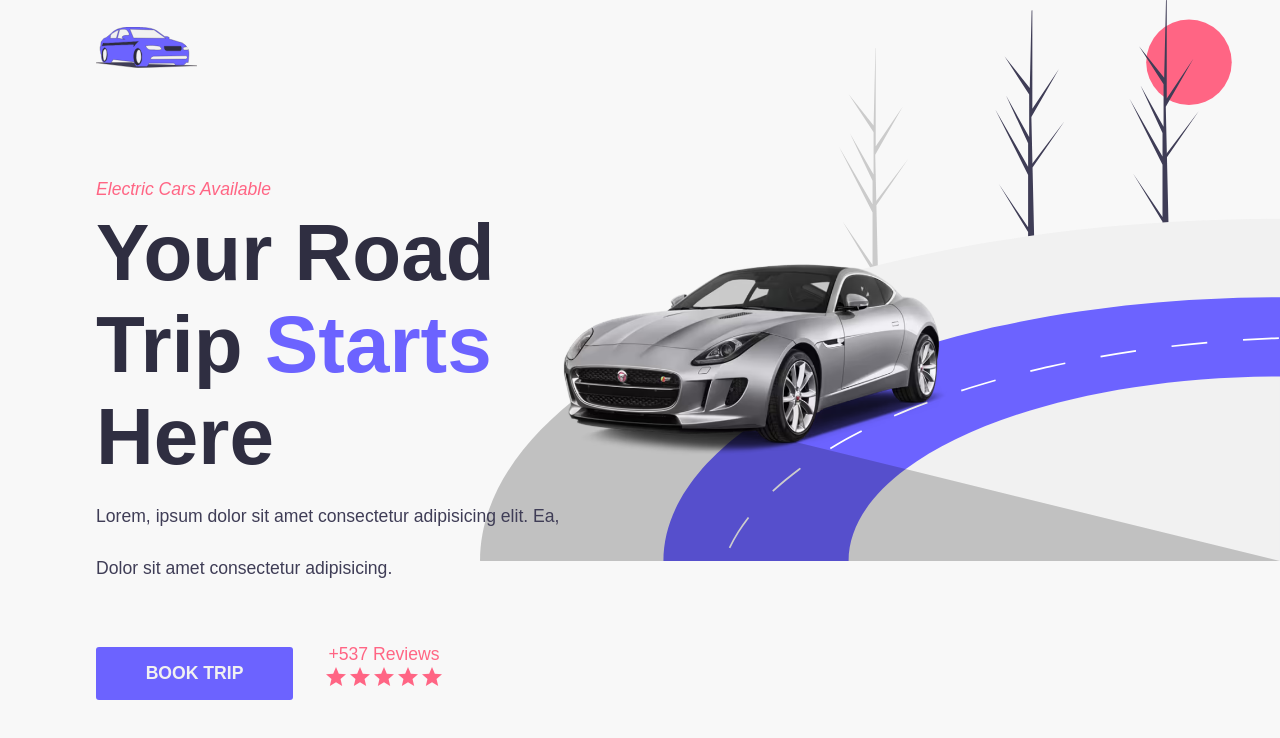
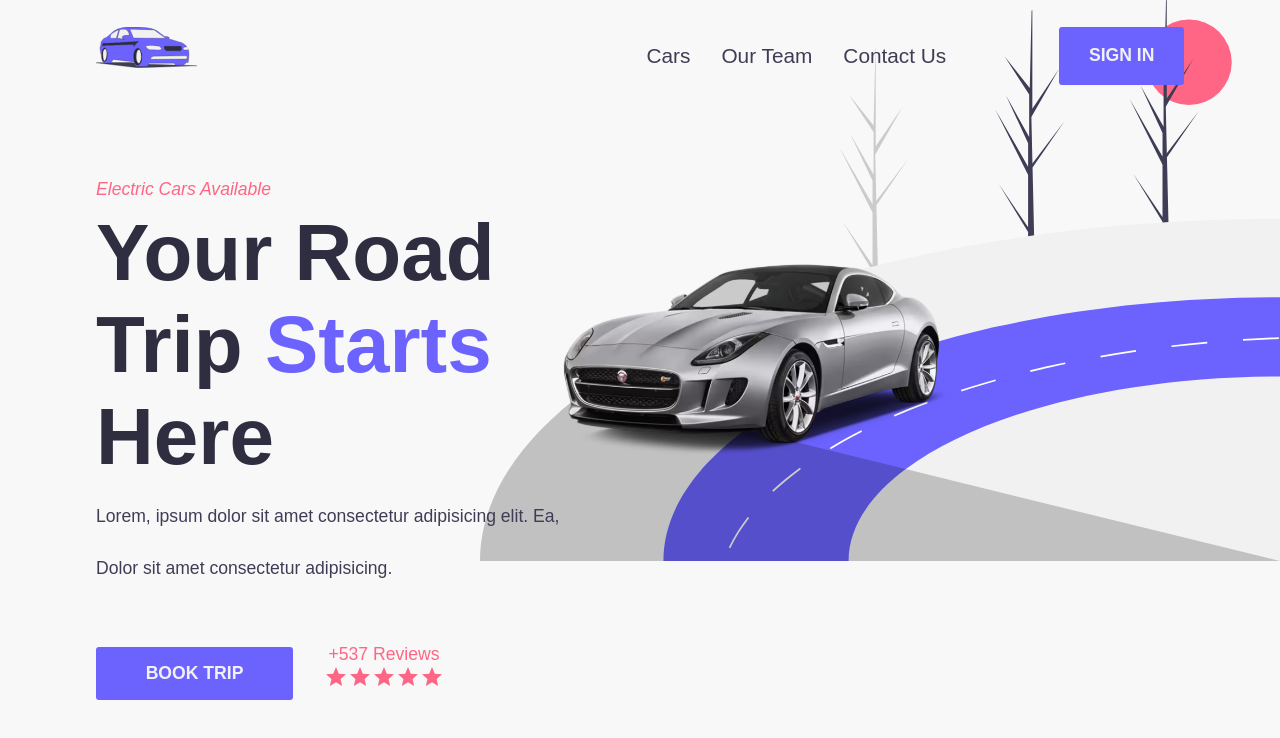
Before and after one commit to noorgm/Car-Hire, a React (Create React App) app: page / in a window 1280 px wide. Shown: the top 738 px of the page. Built offline with nearby package versions, Linux system fonts and the light colour scheme; the HTML template or start-up script is replaced by a standard one; a web font is replaced by a local one.

Commit message:
Sorted some part of nav too

```diff
--- a/src/Components/Navbar/navbar.css
+++ b/src/Components/Navbar/navbar.css
@@ -18,3 +18,43 @@ nav {
 .nav-ul, .nav-sign {
     display: none;
 }
+
+
+@media (min-width: 960px) {
+
+    .nav-logo {
+        grid-column: 1 / 3;
+    }
+    .nav-ul, .nav-sign {
+        display: block;
+        z-index: 9999;
+    }
+    .nav-ul {
+        grid-column: 4 / 7;
+        column-gap: 31px;
+        display: flex;
+        align-items: center;
+        font-size: 1.1rem;
+    }
+    .nav-sign {
+        grid-column: 7 / 9;
+    }
+    .nav-sign > button {
+        width: 60%;
+        height: 100%;
+    }
+}
+
+@media (min-width: 1280px) {
+    .nav-ul {
+        grid-column: 5 / 8;
+        font-size: 1.3rem;
+    }
+    .nav-sign {
+        grid-column: 8 / 9;
+    }
+    .nav-sign > button {
+        width: 100%;
+        height: 100%;
+    }
+}
```
